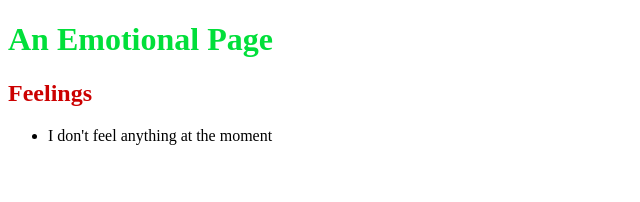
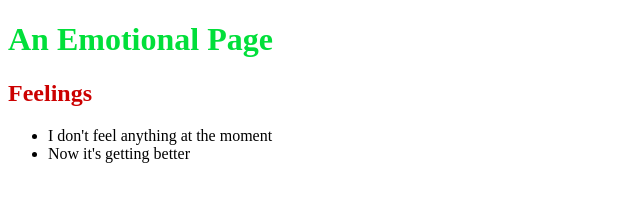
Before and after one commit to harry22ndstreet/git_training_160429, a plain HTML site: page index.html in a window 1280 px wide. Shown: the whole page, without its empty margins (0-640 px from the left). Drawn offline with Linux system fonts and the light colour scheme.

Commit message:
Mein erster Commit 10:35

```diff
--- a/index.html
+++ b/index.html
@@ -9,6 +9,7 @@
   <h2 style ="color: #C00">Feelings</h2>
   <ul>
     <li>I don't feel anything at the moment</li>
+    <li>Now it's getting better</li>
   </ul>
 </body>
 </html>
```
